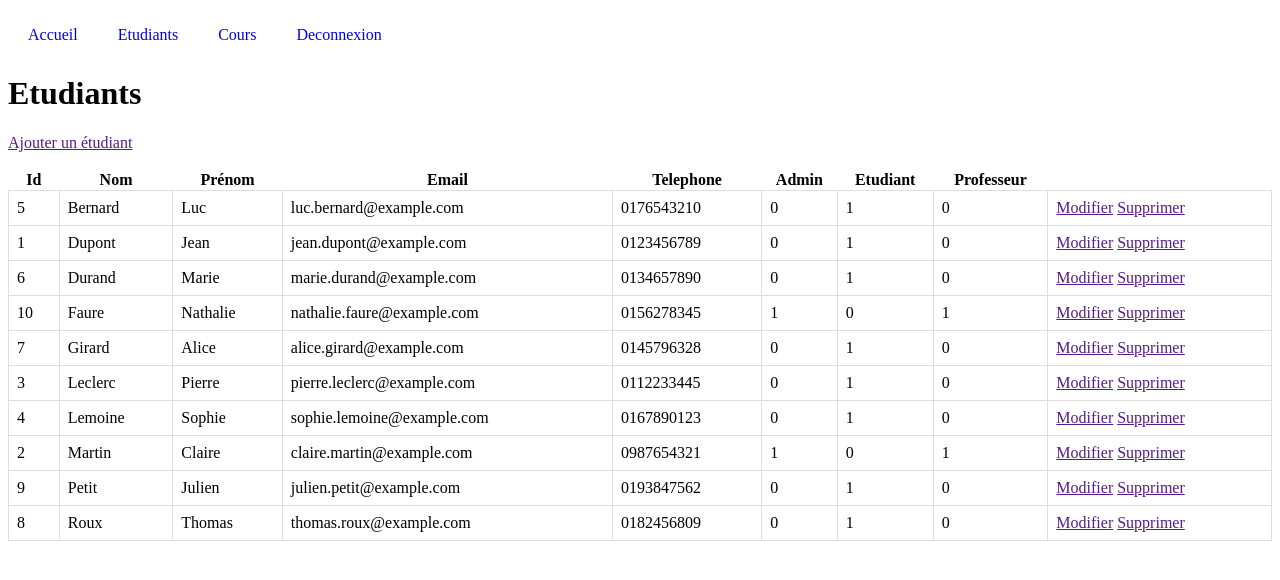
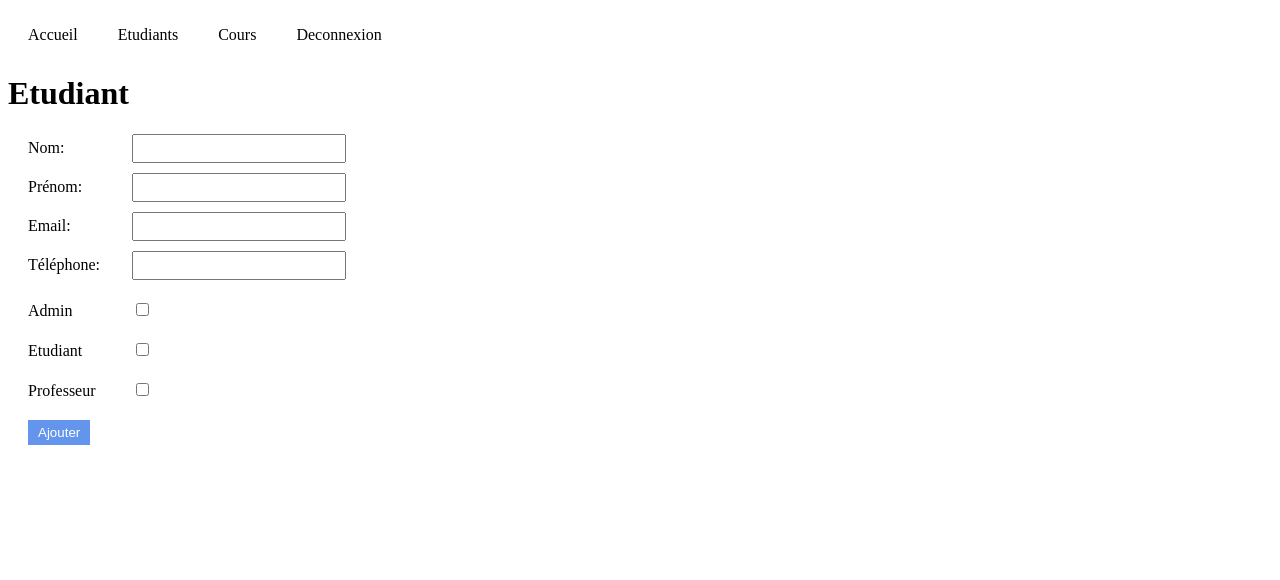
Before and after one commit to Nawelbenbachir/crud, a PHP site: page /etudiant.php in a window 1280 px wide. Shown: the top 580 px of the page. Run offline with PHP 8.4, Linux system fonts and the light colour scheme; the visitor is signed in with stand-in values (Sample User, id 1); data comes from the database, SQL or seed files in the repository.

Commit message:
bouton ajouter, supprimer, modifier

```diff
--- a/composants/menu.php
+++ b/composants/menu.php
@@ -1,7 +1,7 @@
 
 <ul class="menu">
     <li><a href="index.php">Accueil </a></li>
-    <li><a href="etudiant.php">Etudiants</a></li>
+    <li><a href="etudiants.php">Etudiants</a></li>
     <li><a href="cours.php">Cours </a></li>
     <?php
     //option connexion si on est déconnecté ou déconnexion dans le menu
--- a/css/style.css
+++ b/css/style.css
@@ -14,11 +14,12 @@
 }
 .menu a{
     text-decoration:none;
+    color:black;
     margin: 0 10px;
 }
 
 .menu a:hover{
-    color: red;
+    color:cornflowerblue;
 }
 
 table{
@@ -31,3 +32,53 @@ table td, tables th {
     border: 1px solid #ddd;
     padding: 8px;
 }
+/* formulaire pour ajouter un étudiant */
+form.etudiant{
+    margin: 20px;
+}
+
+form.etudiant>div{
+    margin: 10px 0;
+}
+
+form.etudiant label{
+    display: inline-block;
+    width: 100px;
+}
+/* augmenter la hauteur des champs de saisie */
+form.etudiant input[type="text"],
+form.etudiant input[type="email"],
+form.etudiant input[type="tel"]{
+    width:200px;
+    padding: 5px;
+}
+
+form.etudiant input[type="submit"]{
+    padding: 5px 10px;
+    background-color:cornflowerblue;
+    color: #fff;
+    border: none;
+    cursor: pointer;
+
+}
+form.etudiant div.checkbox{
+    margin: 20px 0;
+}
+
+a.bouton{
+    padding: 5px 10px;
+    background-color:cornflowerblue ;
+    color: #fff;
+    text-decoration: none;
+    border-radius: 5px;
+}
+
+a.bouton.bleu{
+    background-color: cornflowerblue;
+}
+a.bouton.rouge{
+    background-color: rgba(241, 79, 79, 0.966);
+}
+a.bouton.vert{
+    background-color: rgb(43, 177, 43);
+}
--- a/etudiant.php
+++ b/etudiant.php
@@ -1,75 +1,82 @@
 <?php
-    //protéger la page accès
-    include 'composants/start.php';
+include 'composants/start.php';
+
+if (isset($_POST['submit'])){ //Si le formulaire a été soumis
+    require_once 'config.php';//On inclut la connexion à la bdd
+    // DSN data source name endroit où on va chercher les données
+    $pdo=new PDO('mysql:host='.DB_HOST.';dbname='.DB_NAME,DB_USER,DB_PASSWORD);
+
+    $nom=$_POST['nom'];
+    $prenom=$_POST['prenom'];
+    $email=$_POST['email'];
+    $telephone=$_POST['telephone'];
+    // instruction ternaire si admin dans le tableau alors elle est cochée donc vaut 1 sinon 0
+    $admin=isset($_POST['admin']) ? 1 : 0;
+    $etudiant=isset($_POST['etudiant']) ? 1 : 0;
+    $professeur=isset($_POST['professeur']) ? 1 : 0;
+
+    $requete=$pdo->prepare('INSERT INTO personnes(nom, prenom, email, telephone, admin, etudiant, professeur) VALUES (:nom,:prenom,:email,:telephone,:admin,:etudiant,:professeur)');
+    $requete->execute(array(
+        ':nom' => $nom,
+        ':prenom' => $prenom,
+        ':email' => $email,
+        ':telephone' => $telephone,
+        ':admin' => $admin,
+        ':etudiant' => $etudiant,
+        ':professeur' => $professeur
+    ));
+    //redirection vers la page étudiant
+    header('Location:etudiants.php');
+}
+
 ?>
 <!DOCTYPE html>
 <html lang="en">
 <head>
     <meta charset="UTF-8">
     <meta name="viewport" content="width=device-width, initial-scale=1.0">
-    <title>Etudiants</title>
+    <title>Etudiant</title>
     <link rel="stylesheet" href="css/style.css">
 </head>
 <body>
-    <?php //on ajoute le menu dans chaque page
+    <?php
         require_once 'composants/menu.php';
     ?>
-    <h1>Etudiants</h1>
-    <a href="">Ajouter un étudiant</a>
-    <br><br>
+    <h1>Etudiant</h1>
 
-    <table>
-        <tr>
-            <th>Id</th>
-            <th>Nom</th> <!--table header ligne en tete -->
-            <th>Prénom</th>
-            <th>Email</th>
-            <th>Telephone</th>
-            <th>Admin</th>
-            <th>Etudiant</th>
-            <th>Professeur</th>
-            <th></th>
-        </tr>
-        <?php
-            require_once 'config.php';
-            $pdo= new PDO ('mysql:host='.DB_HOST.';dbname='.DB_NAME,DB_USER,DB_PASSWORD);
+    <form class="etudiant" action="etudiant.php" method=post>
+        <div>
+            <label for= "nom">Nom: </label>
+            <input type="text" name="nom" id="nom" required>
+        </div>
+        <div>
+            <label for= "prenom">Prénom: </label>
+            <input type="text" name="prenom" id="prénom" required>
+        </div>
+        <div>
+            <label for= "email">Email: </label>
+            <input type="email" name="email" id="email" required>
+        </div>
+        <div>
+            <label for= "telephone">Téléphone: </label>
+            <input type="tel" name="telephone" id="telephone" required>
+        </div>
+        <div class="checkbox">
+            <label for= "admin">Admin </label>
+            <input type="checkbox" name="admin" id="admin" >
+        </div>
+        <div class="checkbox">
+            <label for= "etudiant">Etudiant </label>
+            <input type="checkbox" name="etudiant" id="etudiant" >
+        </div>
+        <div class="checkbox">
+            <label for= "Professeur">Professeur </label>
+            <input type="checkbox" name="professeur" id="professeur" >
+        </div>
+        <div>
+            <input name="submit" type="submit" value="Ajouter" >
+        </div>
+    </form>
 
-            $requete=$pdo->query('SELECT *FROM personnes ORDER BY nom, prenom;');
-            //boucle while qui parcourt chaque résultat de la requête
-            while($data=$requete->fetch()){
-                //créer le tableau cellule par cellule
-                echo '<tr>';
-                echo'<td>'.$data['id'].'</td>';
-                echo'<td>'.$data['nom'].'</td>';
-                echo'<td>'.$data['prenom'].'</td>';
-                echo'<td>'.$data['email'].'</td>';
-                echo'<td>'.$data['telephone'].'</td>';
-                echo'<td>'.$data['admin'].'</td>';
-                echo'<td>'.$data['etudiant'].'</td>';
-                echo'<td>'.$data['professeur'].'</td>';
-                echo '<td> <a href="">Modifier</a>&nbsp;<a href="">Supprimer</a></td>';
-                echo '</tr>';
-            }
-        ?>
-        <!-- <tr>
-            <td>1</td>
-            <td>Smith</td> table data
-            <td>John</td>
-            <td>john@gmail.com</td>
-            <td></td>
-            <td></td>
-            <td></td>
-            <td></td>
-        </tr>
-        <tr>
-            <td>2</td>
-            <td>Doe</td> table data
-            <td>Jane</td>
-            <td>jane@gmail.com</td>
-            <td></td>
-            <td></td>
-            <td></td>
-            <td></td>
-        </tr> -->
 </body>
 </html>
```
Also changed, not shown: etudiant-supprimer.php (added, +12 -0 lines), etudiants.php (added, +75 -0 lines).
